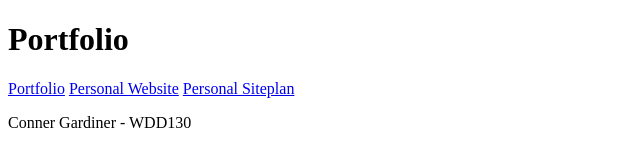
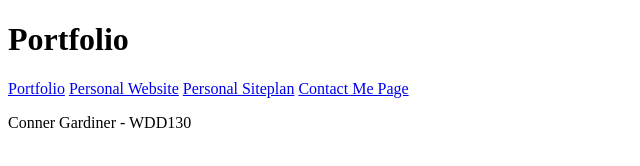
Before and after one commit to congardiner/portfolio, a plain HTML site: page index.html in a window 1280 px wide. Shown: the whole page, without its empty margins (0-640 px from the left). Drawn offline with Linux system fonts and the light colour scheme.

Commit message:
reuploaded the site plan page, and synced with git.

```diff
--- a/index.html
+++ b/index.html
@@ -11,6 +11,7 @@
       <a href="index.html">Portfolio</a>
       <a href="site-plan.html">Personal Website</a>
       <a href="site-plan.css">Personal Siteplan</a>
+      <a href="contactus.html">Contact Me Page</a>
     </nav>
     <p>Conner Gardiner - WDD130</p>
 </body>
```
